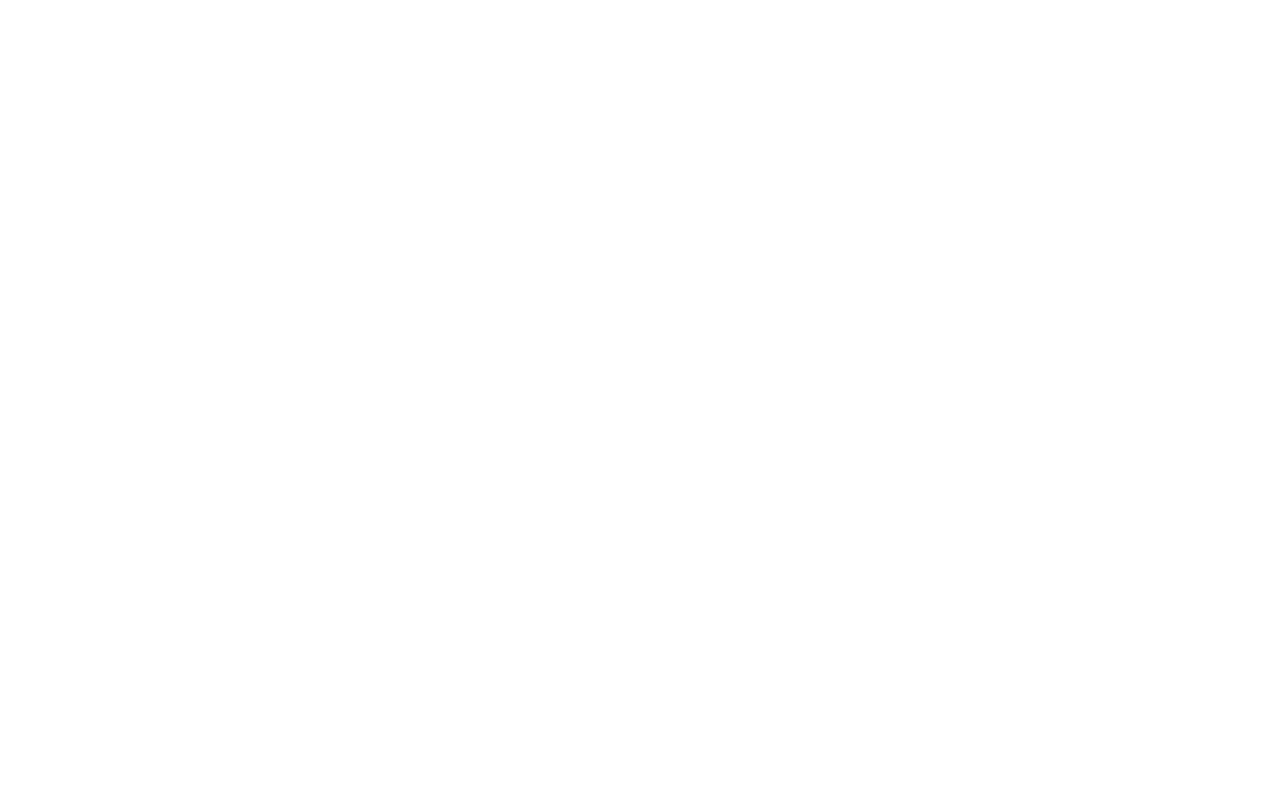
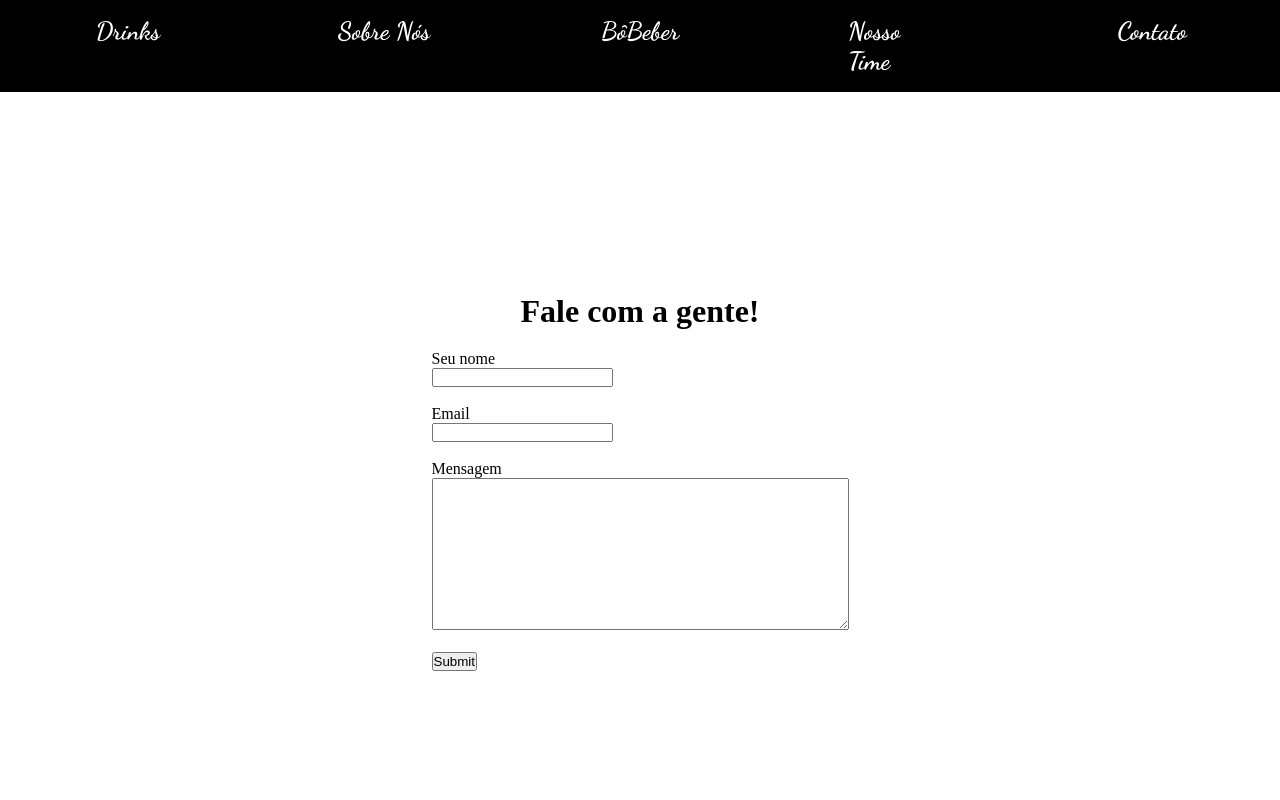
Before and after one commit to GabrielNarcizo/bons-drinks-modulo-4, a React (Create React App) app in the folder bons-drinks/: page /contato in a window 1280 px wide. Shown: the top 800 px of the page. Built offline with nearby package versions, Linux system fonts and the light colour scheme.

Commit message:
Página de contato implementada

```diff
--- a/bons-drinks/src/Routes/index.js
+++ b/bons-drinks/src/Routes/index.js
@@ -1,6 +1,7 @@
 import React from 'react'
 import { Route, Switch } from 'react-router'
 import AboutUs from '../pages/AboutUs'
+import Contact from '../pages/Contact'
 import Drinks from '../pages/Drinks'
 import Home from '../pages/Home'
 import OurTime from '../pages/OurTime'
@@ -20,6 +21,9 @@
         <Route path="/nossotime">
             <OurTime />
         </Route>
+        <Route path="/contato">
+            <Contact />
+        </Route>
     </Switch>
     )
 }
--- /dev/null
+++ b/bons-drinks/src/componentes/Form/index.js
@@ -0,0 +1,20 @@
+import React from 'react'
+import { FormDiv } from './style'
+
+const Form = () => {
+    return (
+        <FormDiv>
+        <form >
+            <label htmlFor="name">Seu nome</label><br />
+            <input type="text" name="name" required /> <br /><br />
+            <label htmlFor="email">Email</label><br />
+            <input type="email" name="email" required />  <br /><br />
+            <label htmlFor="comment">Mensagem</label><br />
+            <textarea name="message" cols="50" rows="10" required></textarea>  <br /><br />
+            <input type="submit" placeholder="Enviar"></input>
+        </form>
+        </FormDiv>
+    )
+}
+
+export default Form
--- /dev/null
+++ b/bons-drinks/src/componentes/Form/style.js
@@ -0,0 +1,8 @@
+import styled from "styled-components";
+
+export const FormDiv = styled.form`
+    display: flex;
+    justify-content: center;
+    align-items: center;
+    margin: 10px;
+`
--- a/bons-drinks/src/componentes/Nav/index.js
+++ b/bons-drinks/src/componentes/Nav/index.js
@@ -18,7 +18,7 @@
             <NavLinks to='nossotime'>
               Nosso Time
             </NavLinks>
-            <NavLinks to='#'>
+            <NavLinks to='contato'>
               Contato
             </NavLinks>
           </NavMenu>
--- /dev/null
+++ b/bons-drinks/src/pages/Contact/index.js
@@ -0,0 +1,23 @@
+import React from 'react'
+import Form from '../../componentes/Form'
+import { FormDiv } from '../../componentes/Form/style'
+import NavBar from '../../componentes/Nav'
+import Footer from '../../componentes/Footer'
+import { ContainerContact } from './style'
+
+const Contact = () => {
+    return (
+        <>
+        <NavBar />
+        <ContainerContact>
+        <h1 >Fale com a gente!</h1>
+        <FormDiv>
+            <Form />
+        </FormDiv>
+        </ContainerContact>
+        <Footer />
+        </>
+    )
+}
+
+export default Contact
--- /dev/null
+++ b/bons-drinks/src/pages/Contact/style.js
@@ -0,0 +1,9 @@
+import styled from "styled-components";
+
+export const ContainerContact = styled.div`
+    display: flex;
+    flex-direction: column;
+    justify-content: center;
+    align-items: center;
+    height: 100vh;
+`
```
